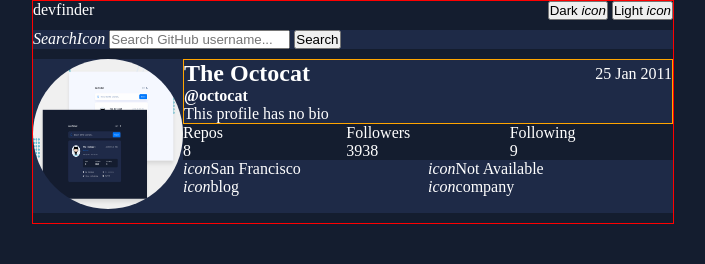
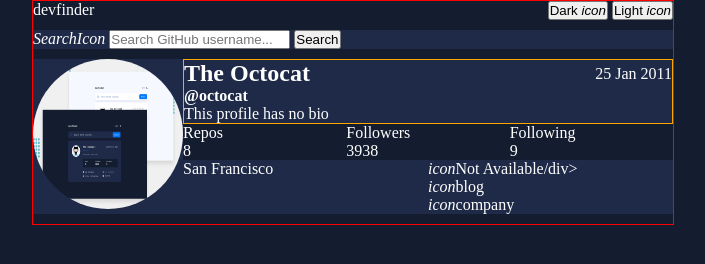
Before and after one commit to nlukic97/github-user-search, a website: page public/index.html in a window 1280 px wide. Shown: the whole page, without its empty margins (287-992 px from the left). Drawn offline with Linux system fonts and the light colour scheme; no server answers.

Commit message:
certain changes made

```diff
--- a/public/index.html
+++ b/public/index.html
@@ -69,10 +69,10 @@
 
         <!-- Contant -->
         <div class="contact-container">
-          <div id="location"><i>icon</i>San Francisco</div>
-          <div id="twitter"><i>icon</i>Not Available</div>
-          <div id="blog"><i>icon</i>blog</div>
-          <div id="company"><i>icon</i>company</div> <!-- not sure what this is-->
+          <div><i class="location-icon"></i><span id="location">San Francisco</span></div>
+          <div><i class="twitter-icon">icon</i><span id="twitter">Not Available</span>/div>
+          <div><i class="blog-icon">icon</i><span id="blog">blog</span></div>
+          <div><i class="company-icon">icon</i><span id="company">company</span></div> <!-- not sure what this is-->
         </div>
       </div>
 
--- a/public/js/script.js
+++ b/public/js/script.js
@@ -16,13 +16,13 @@
     // console.log(created_at);
     var fullDate = new Date(created_at)
     let stringDate = `${fullDate.getDate()} ${fullDate.toLocaleDateString('default',{month:'short'})} ${fullDate.getFullYear()}`;
+    console.log(stringDate);
     updateElement('#join-date',(stringDate)? stringDate : 'Unknown');
 
 
     document.querySelector('#avatar').src = (avatar)? avatar : '';
 
     updateElement('#name',(name)? name : 'Unknown');
-    updateElement('#join-date',(created_at)? created_at : 'N/A');
     updateElement('#login',(name)? '@'+login : 'Unknown');
     updateElement('#bio',(bio)? bio : 'This profile has no bio');
 
--- a/public/scss/main.scss
+++ b/public/scss/main.scss
@@ -38,6 +38,7 @@
 
         .card-right {
             flex-basis:100%;
+
             .card-body {
                 border: 1px solid orange;
 
@@ -66,6 +67,10 @@
             .contact-container {
                 display: grid;
                 grid-template-columns: repeat(2,1fr);
+
+                .location-icon::before {
+                    content:''
+                }
             }
         }
     }
```
